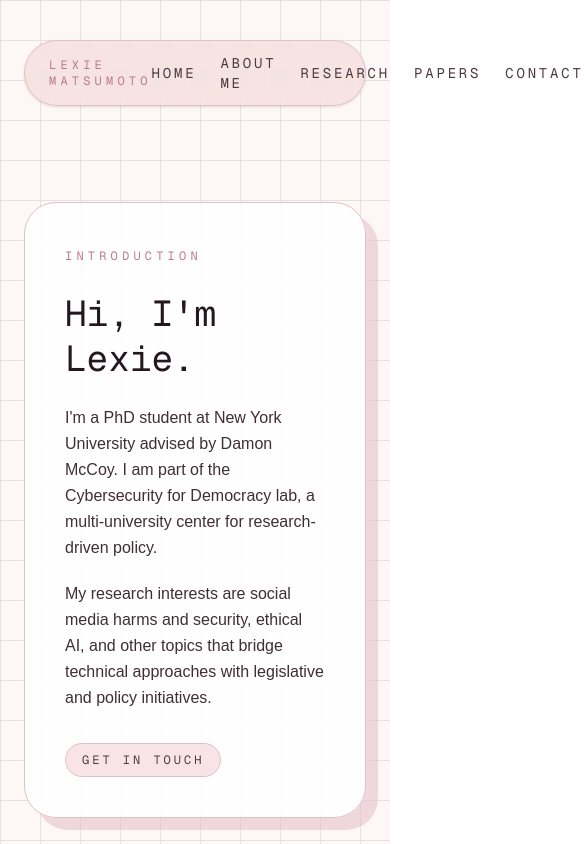
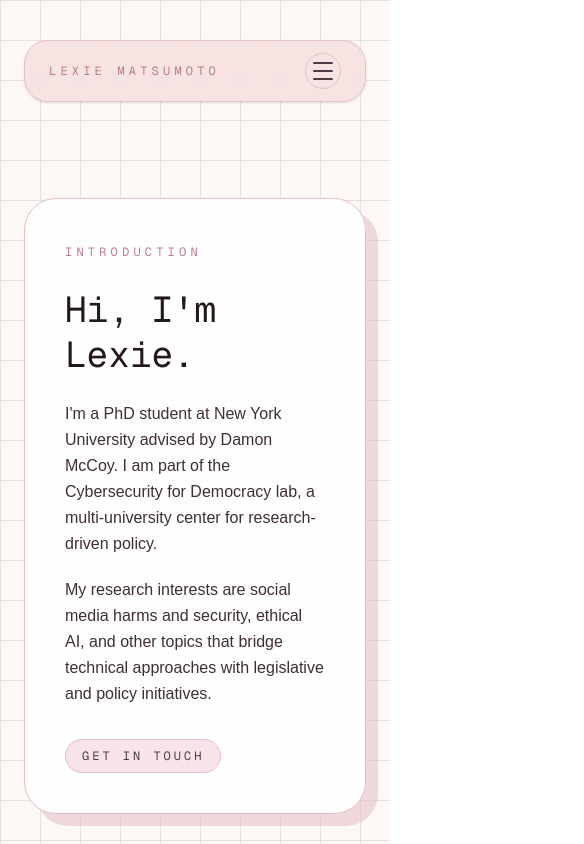
Before and after one commit to lexiekateb/resumev2, a Next.js app: page / in a window 390 px wide. Shown: the top 844 px of the page, 584 px wide, since content can reach past the window. Built offline with nearby package versions, Linux system fonts and the light colour scheme.

Commit message:
fix mobile view navigation

```diff
--- a/src/app/page.tsx
+++ b/src/app/page.tsx
@@ -1,4 +1,16 @@
+'use client';
+
 import Image from "next/image";
+
+import { useState } from "react";
+
+const navLinks = [
+  { label: "home", href: "#home" },
+  { label: "about me", href: "#about" },
+  { label: "research", href: "#research" },
+  { label: "papers", href: "#papers" },
+  { label: "contact", href: "#contact" },
+];
 
 const education = [
   {
@@ -29,32 +41,36 @@ const projects = [
     timeframe: "Aug 2024 — Present",
     description:
       "Analyzing content volume, polarization, and platform amplification patterns to understand how TikTok shapes divisive discourse and civic engagement.",
-    tags: ["social media", "policy", "data analysis"],
+    tags: ["social media", "polarization", "mixed methods"],
   },
   {
     title: "Sparse Model Graphing",
     timeframe: "Aug 2023 — May 2024",
     description:
       "Developed an interactive front-end that visualizes variable graphs produced by a 98% accurate Graph Neural Network classifier for sparse matrix detection.",
-    tags: ["visualization", "graph neural networks", "full-stack"],
+    tags: ["visualization", "graph neural networks"],
   },
   {
     title: "Autonomous Driving Vision",
     timeframe: "Aug 2021 — May 2022",
     description:
       "Enhanced object detection pipelines for autonomous vehicles using OpenCV and Hough line detection, integrating outputs with LiDAR to reduce collision risk.",
-    tags: ["computer vision", "robotics", "opencv"],
+    tags: ["computer vision", "object detection", "opencv"],
   },
   {
     title: "OU Data Analytics Lab",
     timeframe: "Jan 2021 — May 2021",
     description:
-      "Partnered with a PhD researcher to investigate Simpson’s paradox in public datasets, surfacing misuse risks and crafting guidelines for responsible analysis.",
-    tags: ["statistics", "research methods", "ethics"],
+      "Partnered with a PhD researcher to investigate Simpson's paradox in public datasets, surfacing misuse risks and crafting guidelines for responsible analysis.",
+    tags: ["statistics", "ethics"],
   },
 ];
 
 export default function Home() {
+  const [navOpen, setNavOpen] = useState(false);
+
+  const closeNav = () => setNavOpen(false);
+
   return (
     <div
       className="min-h-screen bg-[#fdf8f5] text-[#28252b]"
@@ -66,47 +82,61 @@ export default function Home() {
     >
       <div className="relative mx-auto flex min-h-screen max-w-5xl flex-col gap-24 px-6 pb-24 pt-10 sm:px-10 sm:pt-14">
         <header className="sticky top-6 z-20 mx-auto w-full max-w-4xl">
-          <nav className="flex items-center justify-between rounded-full border border-[#e3bfc7] bg-[#f4dede]/80 px-6 py-3 shadow-sm backdrop-blur">
+          <div className="rounded-3xl border border-[#e3bfc7] bg-[#f4dede]/80 px-6 py-3 shadow-sm backdrop-blur">
+            <nav className="flex items-center justify-between">
               <span className="font-mono text-xs uppercase tracking-[0.35em] text-[#b87d8a]">
                 Lexie Matsumoto
               </span>
-            <ul className="flex items-center gap-6 font-mono text-sm uppercase tracking-[0.2em] text-[#4f3a43]">
-              <li>
-                <a className="transition-colors hover:text-[#b87d8a]" href="#home">
-                  home
+              <button
+                type="button"
+                className="flex h-9 w-9 items-center justify-center rounded-full border border-[#e3bfc7] text-[#4f3a43] transition hover:border-[#b87d8a] hover:text-[#b87d8a] sm:hidden"
+                aria-label="Toggle navigation"
+                aria-expanded={navOpen}
+                onClick={() => setNavOpen((prev) => !prev)}
+              >
+                <span className="sr-only">Menu</span>
+                {navOpen ? (
+                  <span className="text-xl leading-none">×</span>
+                ) : (
+                  <span className="flex flex-col items-center justify-center gap-1.5">
+                    <span className="block h-0.5 w-5 rounded-full bg-current" />
+                    <span className="block h-0.5 w-5 rounded-full bg-current" />
+                    <span className="block h-0.5 w-5 rounded-full bg-current" />
+                  </span>
+                )}
+              </button>
+              <ul className="hidden items-center gap-6 font-mono text-sm uppercase tracking-[0.2em] text-[#4f3a43] sm:flex">
+                {navLinks.map((link) => (
+                  <li key={link.href}>
+                    <a
+                      className="transition-colors hover:text-[#b87d8a]"
+                      href={link.href}
+                    >
+                      {link.label}
                     </a>
                   </li>
-              <li>
-                <a className="transition-colors hover:text-[#b87d8a]" href="#about">
-                  about me
+                ))}
+              </ul>
+            </nav>
+            {navOpen ? (
+              <ul className="mt-4 flex flex-col gap-2 rounded-2xl border border-[#e3bfc7] bg-white/90 p-4 font-mono text-sm uppercase tracking-[0.2em] text-[#4f3a43] shadow-[6px_6px_0_0_rgba(227,191,199,0.35)] sm:hidden">
+                {navLinks.map((link) => (
+                  <li key={link.href}>
+                    <a
+                      className="flex items-center justify-between rounded-xl px-3 py-2 transition hover:bg-[#f8e3e8]"
+                      href={link.href}
+                      onClick={closeNav}
+                    >
+                      {link.label}
+                      <span aria-hidden className="text-[#b87d8a]">
+                        →
+                      </span>
                     </a>
                   </li>
-              <li>
-                <a
-                  className="transition-colors hover:text-[#b87d8a]"
-                  href="#research"
-                >
-                  research
-                </a>
-              </li>
-              <li>
-                <a
-                  className="transition-colors hover:text-[#b87d8a]"
-                  href="#papers"
-                >
-                  papers
-                </a>
-              </li>
-              <li>
-                <a
-                  className="transition-colors hover:text-[#b87d8a]"
-                  href="#contact"
-                >
-                  contact
-                </a>
-              </li>
+                ))}
               </ul>
-          </nav>
+            ) : null}
+          </div>
         </header>
 
         <main className="flex flex-col gap-24">
```
Lines whose indentation alone changed are shown as unchanged.
